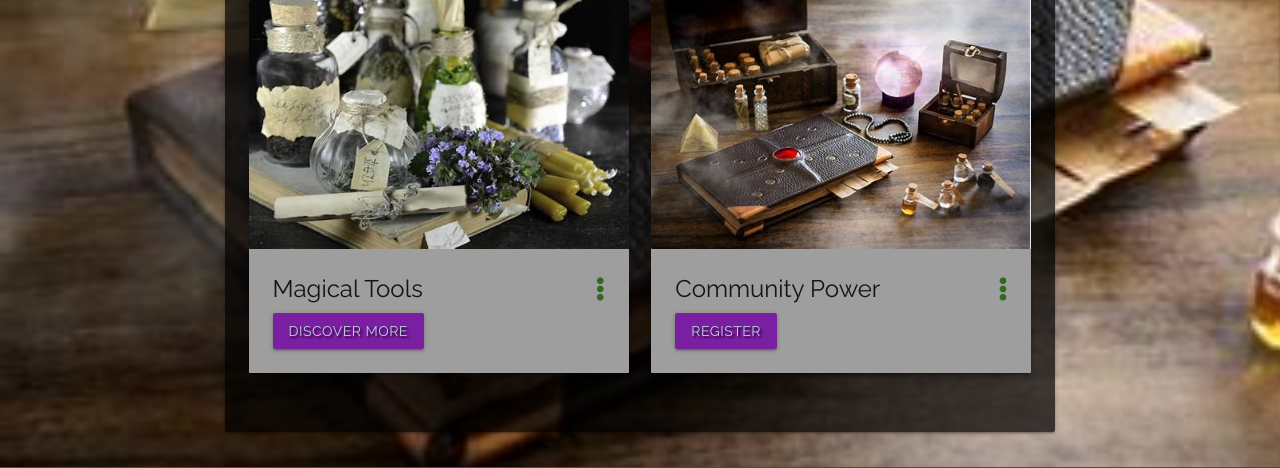
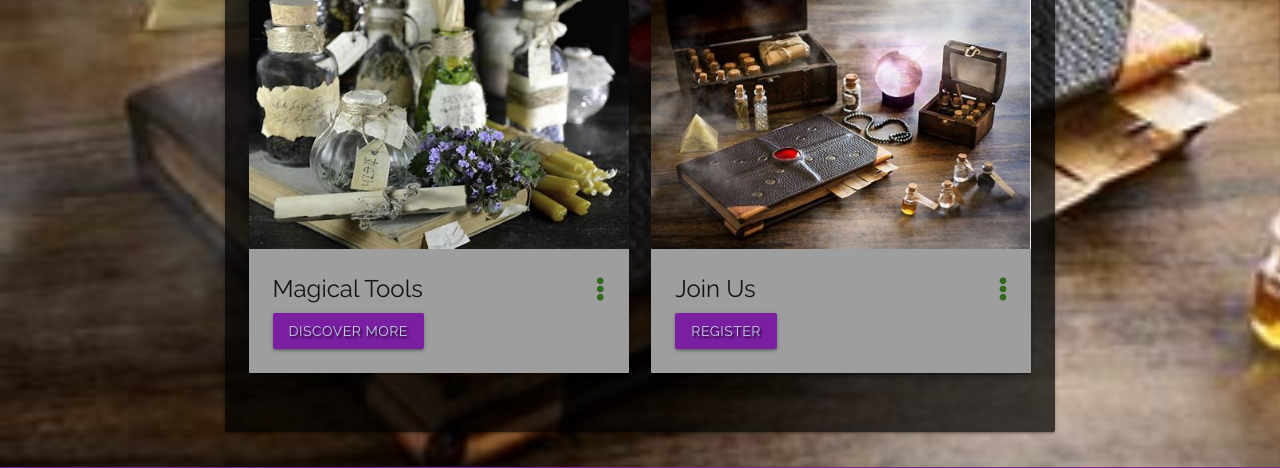
Before and after one commit to Code-Institute-Submissions/Sandra-Be-magic-spells, a Flask app: page / in a window 1280 px wide. Shown: the part 766-1234 px from the top of the page. Run offline with Flask 2, Linux system fonts and the light colour scheme; data that the repository does not hold is empty; some libraries are stand-ins or nearby versions.

Commit message:
Changed title on card for register

```diff
--- a/templates/home.html
+++ b/templates/home.html
@@ -63,13 +63,13 @@
                             </div>
                             <div class="card-content grey">
                                 <span class="card-title activator">
-                                    Community Power <i class="fas fa-ellipsis-v right prefix light-green-text text-darken-4"></i>
+                                    Join Us <i class="fas fa-ellipsis-v right prefix light-green-text text-darken-4"></i>
                                 </span>
                                 <a href="{{ url_for('register') }}" class="btn text-shadow purple darken-2 waves-effect waves-light">Register</a>
                             </div>
                             <div class="card-reveal indigo-text text-lighten-4 grey darken-2">
                                 <span class="card-title">
-                                    Community Power <i class="fas fa-times right red-text text-darken-2 waves-effect waves-light"></i>
+                                    Join Us <i class="fas fa-times right red-text text-darken-2 waves-effect waves-light"></i>
                                 </span>
                                 <p>Magic works hand in hand with your belief system. If you believe strongly enough that you can do
                                     something then there is nothing and no one that can stop you from achieving it. Join our
```
